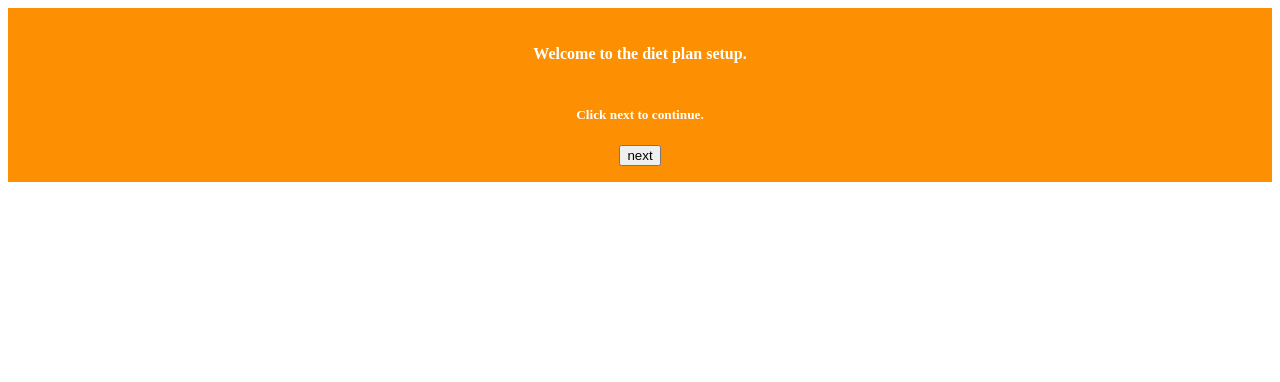
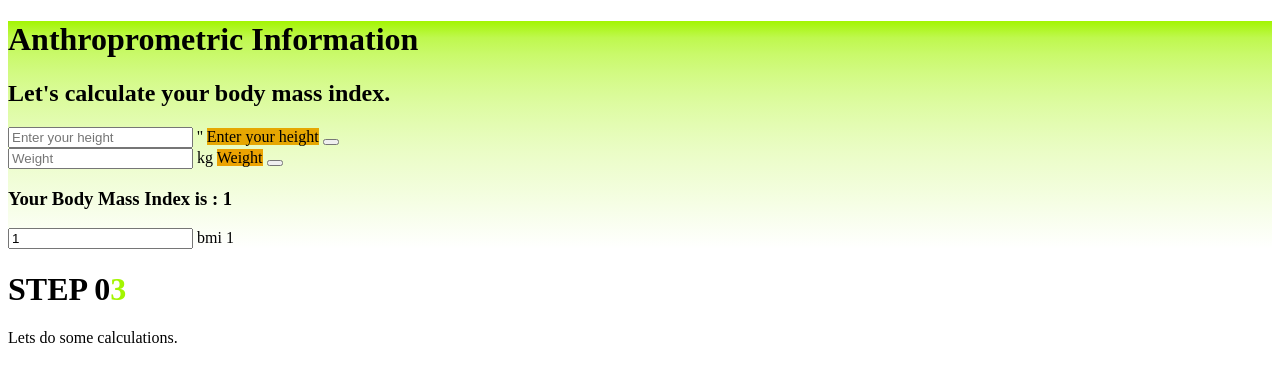
Before and after one commit to BMscis/sveltetemplates, a Svelte app: page /anthro-measurements in a window 1280 px wide. Shown: the top 382 px of the page. Built offline with nearby package versions, Linux system fonts and the light colour scheme; the HTML template or start-up script is replaced by a standard one.

Commit message:
Working on UI

```diff
--- a/src/App.svelte
+++ b/src/App.svelte
@@ -34,7 +34,7 @@ import PageFamilyInfo from "./PageFamilyInfo.svelte";
 </script>
 
 <main>
-	<Router basepath={url} url={url}>
+	<Router >
 		<Route path="/">
 			<PageWelcome {isFormReady} />
 		</Route>
@@ -66,21 +66,7 @@ import PageFamilyInfo from "./PageFamilyInfo.svelte";
 </main>
 
 <style>
-	main {
-		text-align: center;
-    padding: 1em;
-    margin: auto;
-    position: relative;
-    max-width: calc(100vw - 1em);
-    min-height: 100%;
-    display: flex;
-    flex-direction: column;
-    align-items: center;
-    justify-content: flex-start;
-	background: #fd8f02;
-    color: white;
-	border-radius: 0;
-	}
+
 
 	h1 {
 		color: #ff3e00;
--- a/src/DateComponent.svelte
+++ b/src/DateComponent.svelte
@@ -4,7 +4,7 @@
     import InputContainer from "./InputContainer.svelte";
     import { createFieldValidator } from "./functions/validation.js";
     import { validityCheck, validityRangeCheck } from "./functions/validCheck";
-    const format = "dddd, MMMM D, YYYY";
+    const format = "DD/MM/YYYY";
     let inputName = "dob";
     let isRequired = true;
     let store;
--- a/src/FormContainer.svelte
+++ b/src/FormContainer.svelte
@@ -1,15 +1,17 @@
 <script>
     import { get } from "svelte/store";
-    export let bgColor = "#DEA33C"
+    export let bgColor = "#DEA33C";
 </script>
 
-<div class="form-container" style="background: {bgColor};">
+<div class="form-container" style="background-image: linear-gradient(180deg, {bgColor},22%, transparent);">
+    <slot name="extra" />
     <div class="head">
         <slot name="heading" />
         <slot name="paragraph" />
     </div>
     <slot name="forms" />
-    <slot name="extra" />
+    <slot name="steps" />
 </div>
+
 <style>
 </style>
--- a/src/InputNumber.svelte
+++ b/src/InputNumber.svelte
@@ -16,6 +16,7 @@
     export let emoji = "";
     export let sign = "";
     export let inputName;
+    export let outlineColor;
     let addVal = "";
     const placeHolder = inputPlaceholder;
     onMount(() => {
@@ -76,7 +77,7 @@
         isExtra="false"
         isSide="true"
     />
-    <span class="outline-text-slot" slot="outline-text-slot"
+    <span class="outline-text-slot" slot="outline-text-slot" style="background-color:{outlineColor};"
         >{$validity.valid && inputValue > 0
             ? inputPlaceholder
             : placeHolder}</span
--- a/src/InputText.svelte
+++ b/src/InputText.svelte
@@ -19,6 +19,7 @@
     export let helpText = "";
     export let emoji = "";
     export let sign = "";
+    export let outlineColor = "";
     let validity;
     let validate;
     const placeHolder = inputPlaceholder;
@@ -121,7 +122,7 @@
         popupText={$validity.message != undefined ? $validity.message : "cool"}
         slot="outline-dialog-slot"
     />
-    <span class="outline-text-slot" slot="outline-text-slot"
+    <span class="outline-text-slot" slot="outline-text-slot" style="background-color:{outlineColor};"
         >{inputPlaceholder}</span
     >
     <slot slot="outline-help-slot" name="container-help-slot" />
@@ -132,3 +133,8 @@
     >
     <slot slot="extra-dialog-slot" name="extra-dialog" />
 </InputContainer>
+<style>
+        *:global(.outline-text-slot){
+        background-color:#4aaabb ;
+    }
+</style>
--- a/src/PageAnthropometricMeasurments.svelte
+++ b/src/PageAnthropometricMeasurments.svelte
@@ -12,6 +12,7 @@
     let bmi = 0;
     let helpDialog1 = false;
     let helpDialog2 = false;
+    const bgColor = "#a3f501"
     afterUpdate(() => {
         //console.log(isFormReady)
         getAccumulator();
@@ -34,7 +35,8 @@
 </script>
 
 <Router url="/anthro-measurements" basepath="/anthro-measurements">
-    <FormContainer bgColor="#a3f501">
+    <FormContainer bgColor={bgColor}>
+        <div class="inner-shadow" slot="extra"></div>
         <h1 slot="heading">Anthroprometric Information</h1>
         <h2 slot="paragraph">Let's calculate your body mass index.</h2>
         <div class="inner-form" slot="forms">
@@ -45,6 +47,7 @@
                 isRequired="true"
                 textType="height"
                 sign="''"
+                outlineColor="#e6a702"
             >
                 <PopDialog
                     isExtra="true"
@@ -68,6 +71,7 @@
                 isRequired="true"
                 sign="kg"
                 levelRange = 50
+                outlineColor="#eba302"
             >
                 <PopDialog
                     isExtra="true"
@@ -99,4 +103,11 @@
             </div>
         </div>
     </FormContainer>
+    <div  class="steps">
+        <h1>STEP 0<span style="color: {bgColor};">3</span></h1>
+        <p>Lets do some calculations.</p>
+    </div>
 </Router>
+<style>
+
+</style>
--- a/src/PageBasicInformation.svelte
+++ b/src/PageBasicInformation.svelte
@@ -4,6 +4,7 @@
     import InputText from "./InputText.svelte";
     import DateComponent from "./DateComponent.svelte";
     export let isFormReady;
+    const bgColor = "#21aaf5"
     $: if(isFormReady){
         navigate("/family-information", { replace: false });
     }
@@ -11,7 +12,9 @@
 
 <div class="container">
     <Router basepath="/basic-information" url="/basic-information">
-        <FormContainer bgColor="#21aaf5">
+        <FormContainer bgColor={bgColor}>
+            <div class="inner-shadow" slot="extra"></div>
+
             <h1 slot="heading">Basic Information</h1>
             <p slot="paragraph">
                 We are going to collect basic Information to prepare a diet plan
@@ -23,19 +26,26 @@
                     isRequired="true"
                     helpText="Please enter your first name."
                     inputName="user-name"
+                    outlineColor = "#bb974a"
                 />
                 <InputText
-                inputPlaceholder="what is your email? "
+                    inputPlaceholder="what is your email? "
                     helpTextHeading="Client Email."
                     inputName="user-email"
                     isRequired="true"
                     emoji="👏"
                     textType="email"
+                    outlineColor = "#ce9535"
                 />
                 <h4>Date of Birth</h4>
                 <DateComponent/>
             </div>
         </FormContainer>
+        <div  class="steps">
+            <h1>STEP 0<span style="color: {bgColor};">1</span></h1>
+            <p>Lets collect basic info.</p>
+        </div>
+
     </Router>
 </div>
 
--- a/src/PageFamilyInfo.svelte
+++ b/src/PageFamilyInfo.svelte
@@ -4,6 +4,7 @@
     import InputCheckbox from "./InputCheckbox.svelte";
     import { afterUpdate, onMount } from "svelte";
     export let isFormReady = false;
+    const bgColor = "#a300f5"
     onMount(() => {
         isFormReady = false
     })
@@ -16,7 +17,8 @@
 
 <div class="container">
     <Router basepath="/family-information" url="/family-information">
-        <FormContainer bgColor="#a300f5">
+        <FormContainer bgColor={bgColor}>
+            <div class="inner-shadow" slot="extra"></div>
             <h1 slot="heading">Family Information</h1>
             <p slot="paragraph">
                 We are going to collect basic Information to prepare a diet plan
@@ -64,6 +66,10 @@
 
             </div>
         </FormContainer>
+        <div  class="steps">
+            <h1>STEP 0<span style="color: {bgColor};">2</span></h1>
+            <p>Tell us abit about your family.</p>
+        </div>
     </Router>
 </div>
 
@@ -74,4 +80,5 @@
         flex-direction: column;
         align-items: flex-start;
     }
+
 </style>
--- a/src/PageHealthHistory.svelte
+++ b/src/PageHealthHistory.svelte
@@ -9,6 +9,7 @@
     export let isFormReady = false;
     let foodCount = 0;
     let medCount = 0;
+    let bgColor = "#1d6dea"
     onMount(() => {
         isFormReady = false;
     });
@@ -50,13 +51,15 @@
 </script>
 <div class="container"></div>
 <Router url="health-history" basepath="health-history">
-    <FormContainer bgColor="#1d6dea">
+    <FormContainer bgColor={bgColor}>
+        <div class="inner-shadow" slot="extra"></div>
         <h1 slot="heading">Health History</h1>
         <div class="inner-form" slot="forms">
             <p>
                 Do you have or have currently experienced the following
                 underlying conditions?
             </p>
+            <br>
             <InputCheckbox
                 inputName="my-asthma"
                 checkboxtext="Asthma"
@@ -81,6 +84,7 @@
                 Do you have a family history of any of the following underlying
                 conditions?
             </p>
+            <br>
             <InputCheckbox
                 inputName="fam-asthma"
                 checkboxtext="Asthma"
@@ -129,6 +133,10 @@
             <br />
         </div>
     </FormContainer>
+    <div  class="steps">
+        <h1>STEP 0<span style="color: {bgColor};">4</span></h1>
+        <p>How about your health history?</p>
+    </div>
 </Router>
 <style>
     button.navbutton:not(:disabled) {
@@ -137,5 +145,9 @@
     color: white;
     border-radius: 4px;
     box-shadow: 1px 1px 5px #00000087;
+    grid-column-start: 1;
 }
+*:global(.outline-text-slot){
+        background-color:#bb974a ;
+    }
 </style>
--- a/src/PageWelcome.svelte
+++ b/src/PageWelcome.svelte
@@ -23,7 +23,7 @@
 <style>
     .container{
         display: flex;
-        justify-content: flex-start;
+        justify-content: center;
         flex-direction: column;
         align-items: center;
     }
--- a/src/Profile.svelte
+++ b/src/Profile.svelte
@@ -18,6 +18,7 @@
 </script>
 
 <Router basepath="/user-profile" url="/user-profile">
+    <div class="inner-shadow" slot="extra"></div>
     <div class="profile">
         <h2>Welcome {userName}</h2>
         {#if setAge()}
@@ -31,4 +32,8 @@
         <caption>Email: {email}</caption>
         <br />
     </div>
+    <div  class="steps">
+        <h1>GREAT</h1>
+        <span>👍</span>
+    </div>
 </Router>
```
Also changed, not shown: 7 other files (tests, documents, lock files or other folders).
